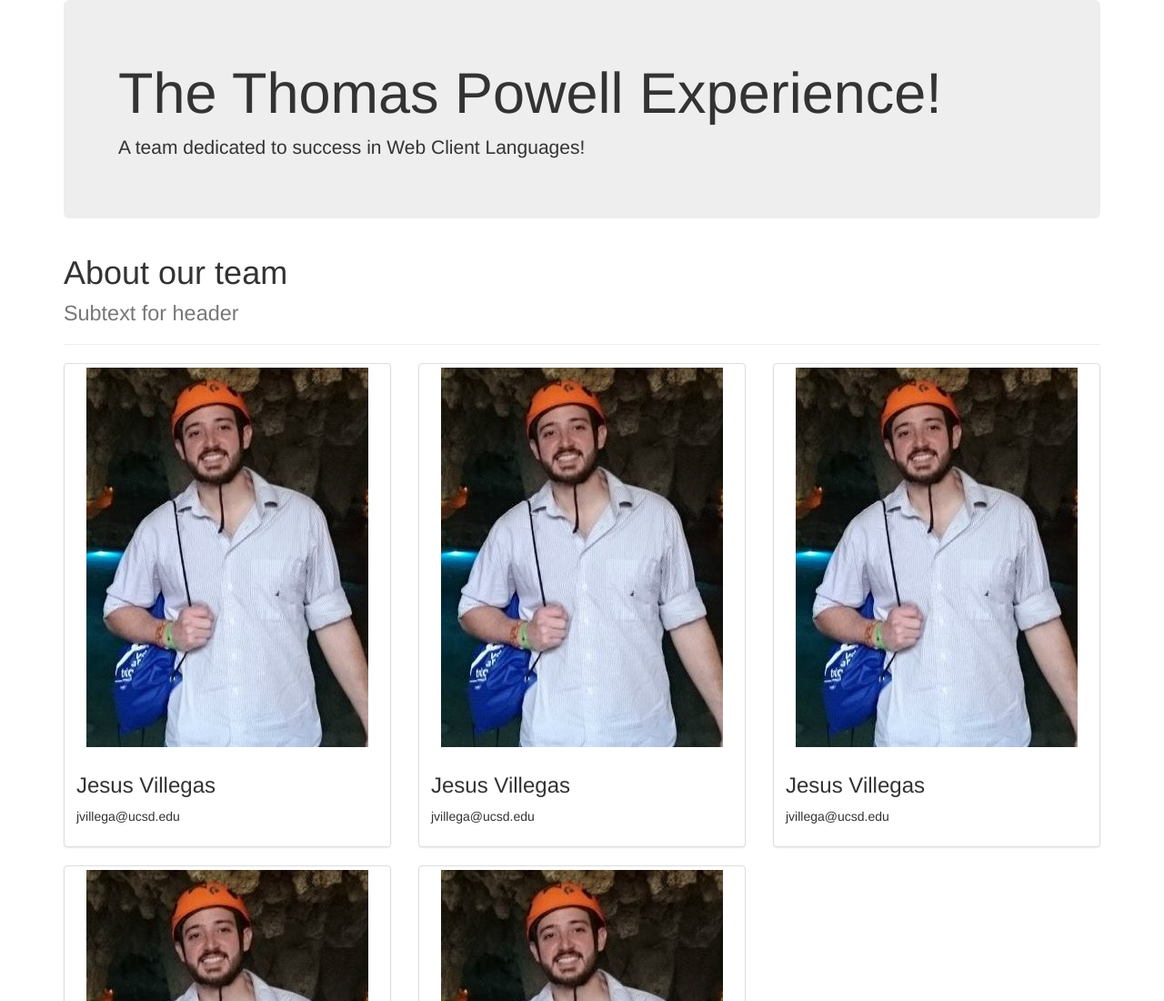
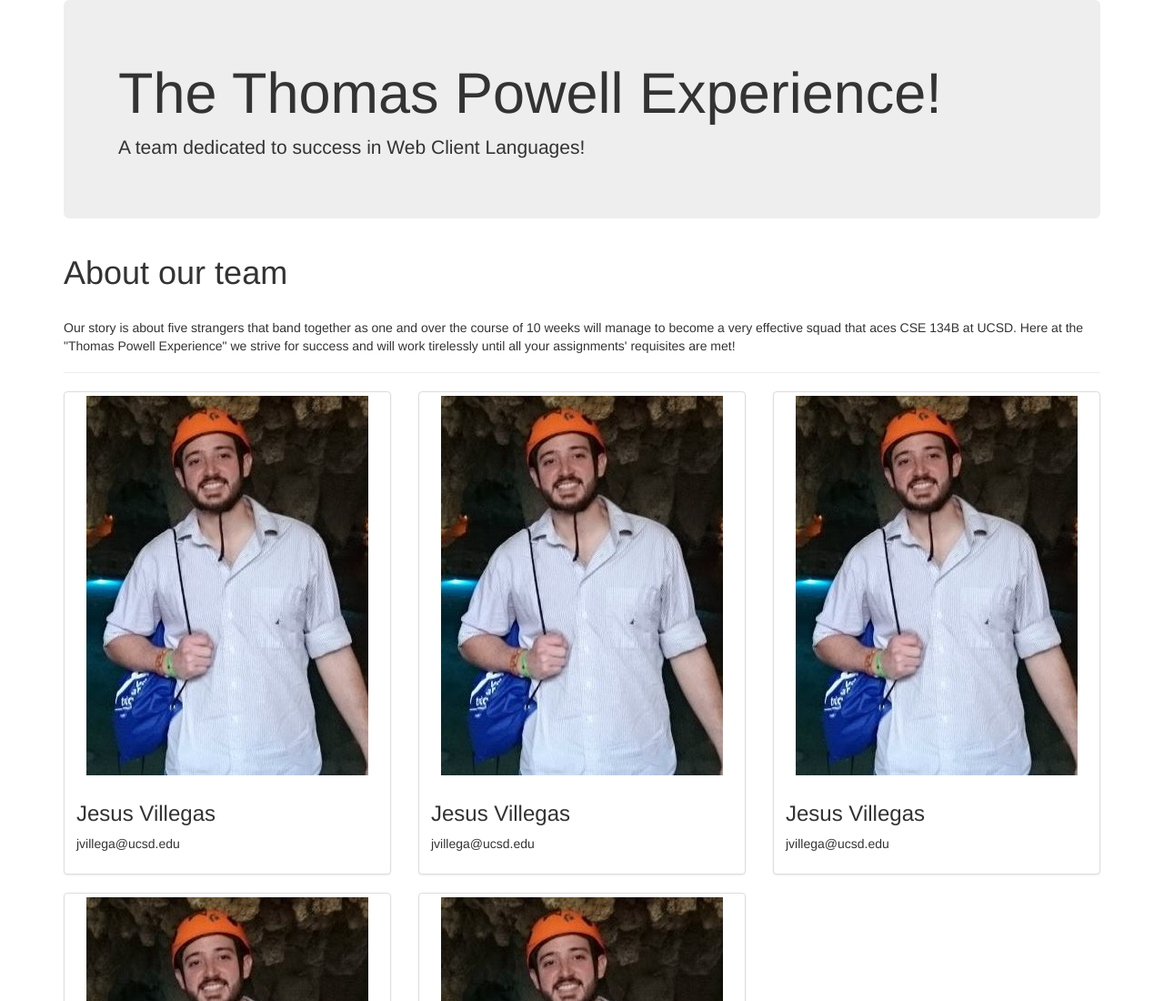
Before and after one commit to Chuyinzki/HW2ThomasPowellExperience, a plain HTML site: page team.html in a window 1280 px wide. Shown: the top 1100 px of the page at 91% size. Drawn offline with Linux system fonts and the light colour scheme.

Commit message:
Began About section

```diff
--- a/team.html
+++ b/team.html
@@ -16,7 +16,10 @@
   		</div>
 
   		<div class="page-header">
-  		<h1>About our team<br><small>Subtext for header</small></h1>
+  			<h1>About our team</h1>
+  			<br>
+
+  			<p>Our story is about five strangers that band together as one and over the course of 10 weeks will manage to become a very effective squad that aces CSE 134B at UCSD. Here at the "Thomas Powell Experience" we strive for success and will work tirelessly until all your assignments' requisites are met!</p>
 		</div>
 
   		<div class="row">
```
